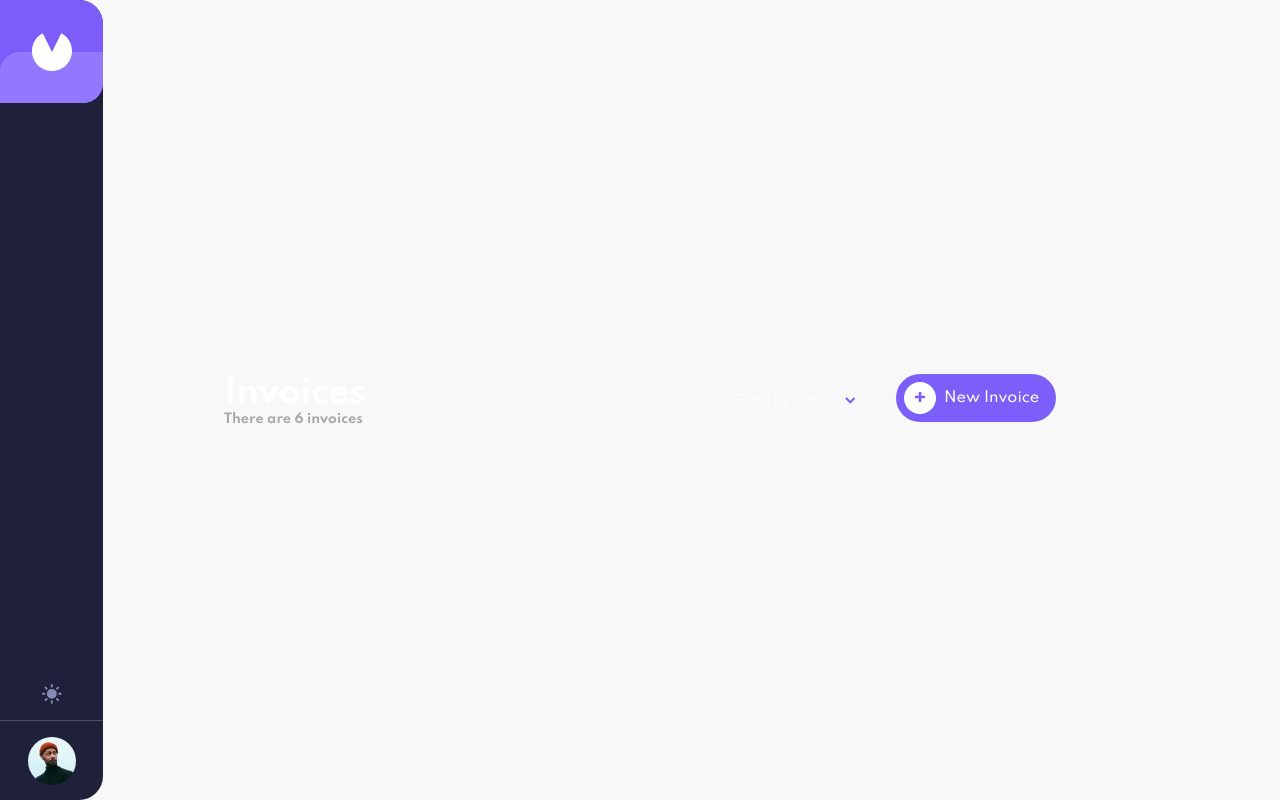
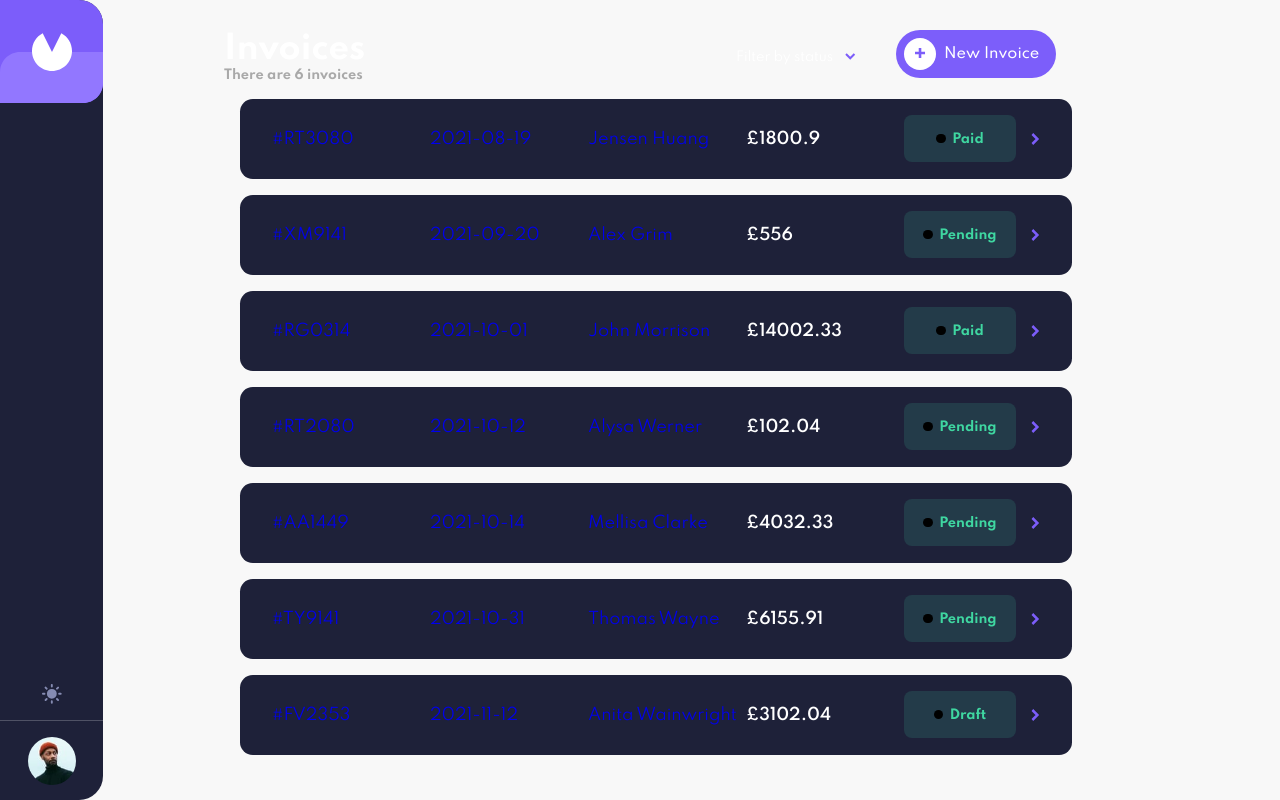
Before and after one commit to mrbrovki/invoice-app, a React (Create React App) app: page / in a window 1280 px wide. Built offline with nearby package versions, Linux system fonts and the light colour scheme.

Commit message:
invoice list added

```diff
--- /dev/null
+++ b/public/data.json
@@ -0,0 +1,231 @@
+[
+  {
+    "id": "RT3080",
+    "createdAt": "2021-08-18",
+    "paymentDue": "2021-08-19",
+    "description": "Re-branding",
+    "paymentTerms": 1,
+    "clientName": "Jensen Huang",
+    "clientEmail": "jensenh@mail.com",
+    "status": "paid",
+    "senderAddress": {
+      "street": "19 Union Terrace",
+      "city": "London",
+      "postCode": "E1 3EZ",
+      "country": "United Kingdom"
+    },
+    "clientAddress": {
+      "street": "106 Kendell Street",
+      "city": "Sharrington",
+      "postCode": "NR24 5WQ",
+      "country": "United Kingdom"
+    },
+    "items": [
+      {
+        "name": "Brand Guidelines",
+        "quantity": 1,
+        "price": 1800.90,
+        "total": 1800.90
+      }
+    ],
+    "total": 1800.90
+  },
+  {
+    "id": "XM9141",
+    "createdAt": "2021-08-21",
+    "paymentDue": "2021-09-20",
+    "description": "Graphic Design",
+    "paymentTerms": 30,
+    "clientName": "Alex Grim",
+    "clientEmail": "alexgrim@mail.com",
+    "status": "pending",
+    "senderAddress": {
+      "street": "19 Union Terrace",
+      "city": "London",
+      "postCode": "E1 3EZ",
+      "country": "United Kingdom"
+    },
+    "clientAddress": {
+      "street": "84 Church Way",
+      "city": "Bradford",
+      "postCode": "BD1 9PB",
+      "country": "United Kingdom"
+    },
+    "items": [
+      {
+        "name": "Banner Design",
+        "quantity": 1,
+        "price": 156.00,
+        "total": 156.00
+      },
+      {
+        "name": "Email Design",
+        "quantity": 2,
+        "price": 200.00,
+        "total": 400.00
+      }
+    ],
+    "total": 556.00
+  },
+  {
+    "id": "RG0314",
+    "createdAt": "2021-09-24",
+    "paymentDue": "2021-10-01",
+    "description": "Website Redesign",
+    "paymentTerms": 7,
+    "clientName": "John Morrison",
+    "clientEmail": "jm@myco.com",
+    "status": "paid",
+    "senderAddress": {
+      "street": "19 Union Terrace",
+      "city": "London",
+      "postCode": "E1 3EZ",
+      "country": "United Kingdom"
+    },
+    "clientAddress": {
+      "street": "79 Dover Road",
+      "city": "Westhall",
+      "postCode": "IP19 3PF",
+      "country": "United Kingdom"
+    },
+    "items": [
+      {
+        "name": "Website Redesign",
+        "quantity": 1,
+        "price": 14002.33,
+        "total": 14002.33
+      }
+    ],
+    "total": 14002.33
+  },
+  {
+    "id": "RT2080",
+    "createdAt": "2021-10-11",
+    "paymentDue": "2021-10-12",
+    "description": "Logo Concept",
+    "paymentTerms": 1,
+    "clientName": "Alysa Werner",
+    "clientEmail": "alysa@email.co.uk",
+    "status": "pending",
+    "senderAddress": {
+      "street": "19 Union Terrace",
+      "city": "London",
+      "postCode": "E1 3EZ",
+      "country": "United Kingdom"
+    },
+    "clientAddress": {
+      "street": "63 Warwick Road",
+      "city": "Carlisle",
+      "postCode": "CA20 2TG",
+      "country": "United Kingdom"
+    },
+    "items": [
+      {
+        "name": "Logo Sketches",
+        "quantity": 1,
+        "price": 102.04,
+        "total": 102.04
+      }
+    ],
+    "total": 102.04
+  },
+  {
+    "id": "AA1449",
+    "createdAt": "2021-10-7",
+    "paymentDue": "2021-10-14",
+    "description": "Re-branding",
+    "paymentTerms": 7,
+    "clientName": "Mellisa Clarke",
+    "clientEmail": "mellisa.clarke@example.com",
+    "status": "pending",
+    "senderAddress": {
+      "street": "19 Union Terrace",
+      "city": "London",
+      "postCode": "E1 3EZ",
+      "country": "United Kingdom"
+    },
+    "clientAddress": {
+      "street": "46 Abbey Row",
+      "city": "Cambridge",
+      "postCode": "CB5 6EG",
+      "country": "United Kingdom"
+    },
+    "items": [
+      {
+        "name": "New Logo",
+        "quantity": 1,
+        "price": 1532.33,
+        "total": 1532.33
+      },
+      {
+        "name": "Brand Guidelines",
+        "quantity": 1,
+        "price": 2500.00,
+        "total": 2500.00
+      }
+    ],
+    "total": 4032.33
+  },
+  {
+    "id": "TY9141",
+    "createdAt": "2021-10-01",
+    "paymentDue": "2021-10-31",
+    "description": "Landing Page Design",
+    "paymentTerms": 30,
+    "clientName": "Thomas Wayne",
+    "clientEmail": "thomas@dc.com",
+    "status": "pending",
+    "senderAddress": {
+      "street": "19 Union Terrace",
+      "city": "London",
+      "postCode": "E1 3EZ",
+      "country": "United Kingdom"
+    },
+    "clientAddress": {
+      "street": "3964  Queens Lane",
+      "city": "Gotham",
+      "postCode": "60457",
+      "country": "United States of America"
+    },
+    "items": [
+      {
+        "name": "Web Design",
+        "quantity": 1,
+        "price": 6155.91,
+        "total": 6155.91
+      }
+    ],
+    "total": 6155.91
+  },
+  {
+    "id": "FV2353",
+    "createdAt": "2021-11-05",
+    "paymentDue": "2021-11-12",
+    "description": "Logo Re-design",
+    "paymentTerms": 7,
+    "clientName": "Anita Wainwright",
+    "clientEmail": "",
+    "status": "draft",
+    "senderAddress": {
+      "street": "19 Union Terrace",
+      "city": "London",
+      "postCode": "E1 3EZ",
+      "country": "United Kingdom"
+    },
+    "clientAddress": {
+      "street": "",
+      "city": "",
+      "postCode": "",
+      "country": ""
+    },
+    "items": [
+      {
+        "name": "Logo Re-design",
+        "quantity": 1,
+        "price": 3102.04,
+        "total": 3102.04
+      }
+    ],
+    "total": 3102.04
+  }
+]
--- /dev/null
+++ b/src/components/Invoice.tsx
@@ -0,0 +1,28 @@
+import React from 'react';
+import { Link } from 'react-router-dom';
+import styles from '../styles/Invoice.module.css';
+interface Props{
+  id?: String;
+  paymentDue?: String;
+  clientName?: String;
+  total?: Number;
+  status?: String;
+}
+const Invoice = (props: Props) => {
+  const {id, paymentDue, clientName, total, status} = props;
+  return (
+    <Link to={'/invoice/' + id} className={styles.invoice}>
+      <div>#{id}</div>
+      <p>{paymentDue}</p>
+      <p>{clientName}</p>
+      <p className={styles.total}>£{total}</p>
+      <div className={styles['status-container'] + ' ' + styles['light']}>
+        <div className={styles.circle}></div>
+        <p>{status}</p>
+      </div>
+      <img src='/assets/icon-arrow-right.svg'alt='arrow right' className={styles['arrow-right']}/>
+    </Link>
+  );
+};
+
+export default Invoice;
--- a/src/components/pages/Home.tsx
+++ b/src/components/pages/Home.tsx
@@ -1,8 +1,25 @@
-import React, {useState} from 'react';
+import React, {useEffect, useState} from 'react';
 import styles from '../../styles/Home.module.css';
-
+import useFetch from '../../useFetch';
+import Invoice from '../Invoice';
+interface Data{
+  id?: String;
+  paymentDue?: String;
+  clientName?: String;
+  total?: Number;
+  status?: String;
+}
 const Home = () => {
   const [visibility, setVisibility] = useState('hidden');
+  const [invoices, setInvoices] = useState([] as Array<JSX.Element>);
+  const data = useFetch('/data.json').data as Array<Object>;
+  useEffect(()=>{
+    if(data){
+      setInvoices(data.map((el: Data, index)=>{
+      return(<Invoice key={index} id={el.id} paymentDue={el.paymentDue} clientName={el.clientName} total={el.total} status={el.status} />)
+    }));
+  }
+}, [data]);
   return (
     <div className={styles.home}>
       <div className={styles['f-c'] + ' ' + styles['invoices-header']}>
@@ -27,6 +44,7 @@ const Home = () => {
           </div>
         </div>
       </div>
+      {invoices}
     </div>
   );
 };
--- a/src/components/pages/InvoicePage.tsx
+++ b/src/components/pages/InvoicePage.tsx
@@ -1,6 +1,10 @@
 import React from 'react';
+import { useNavigate, useParams } from 'react-router-dom';
 
 const InvoicePage = () => {
+  const navigate = useNavigate();
+  const {id} = useParams();
+  console.log(id)
   return <div></div>;
 };
 
--- /dev/null
+++ b/src/styles/Invoice.module.css
@@ -0,0 +1,46 @@
+.invoice {
+  display: grid;
+  grid-template-columns: repeat(4, 1fr) 8rem 0.5rem;
+  align-items: center;
+  width: 100%;
+  text-decoration: none;
+  line-height: 5rem;
+  background-color: #1e2139;
+  border-radius: 0.8rem;
+  margin: 1rem;
+  padding: 0 2rem;
+}
+.total {
+  color: #fff;
+  font-weight: 600;
+}
+.status-container {
+  display: flex;
+  justify-content: center;
+  align-items: center;
+  width: 7rem;
+  line-height: 2.5rem;
+  border-radius: 0.5rem;
+  background-color: aliceblue;
+  font-size: 0.8rem;
+  font-weight: 700;
+  text-transform: capitalize;
+}
+.light {
+  background-color: #3fd7a225;
+  color: #3fd7a1;
+}
+.status-container p {
+  margin: 0.2rem;
+}
+.circle {
+  margin: 0.2rem;
+  width: 0.6rem;
+  height: 0.6rem;
+  border-radius: 50%;
+  background-color: black;
+}
+
+.arrow-right {
+  transform: scale(1.25);
+}
```
